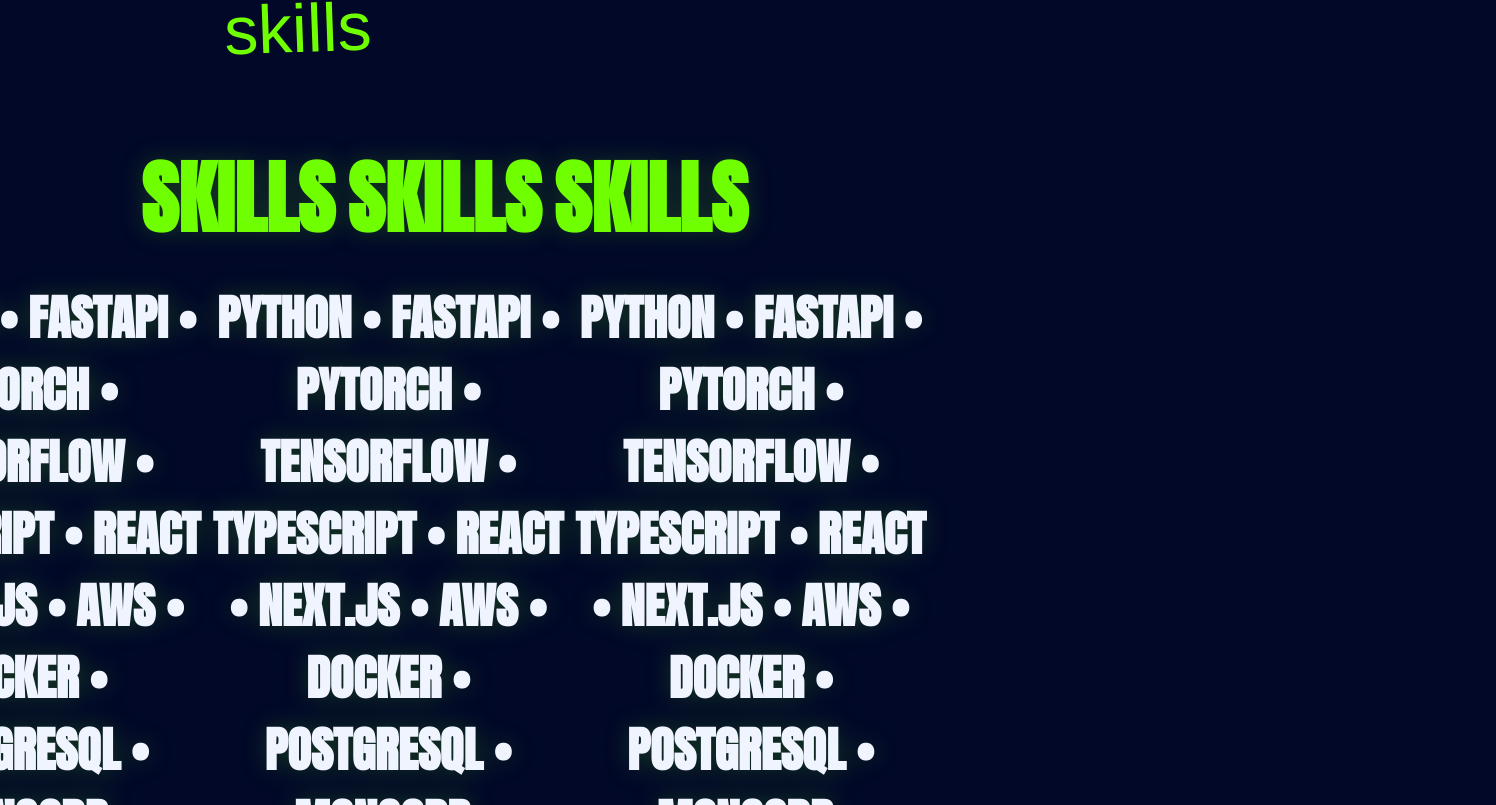
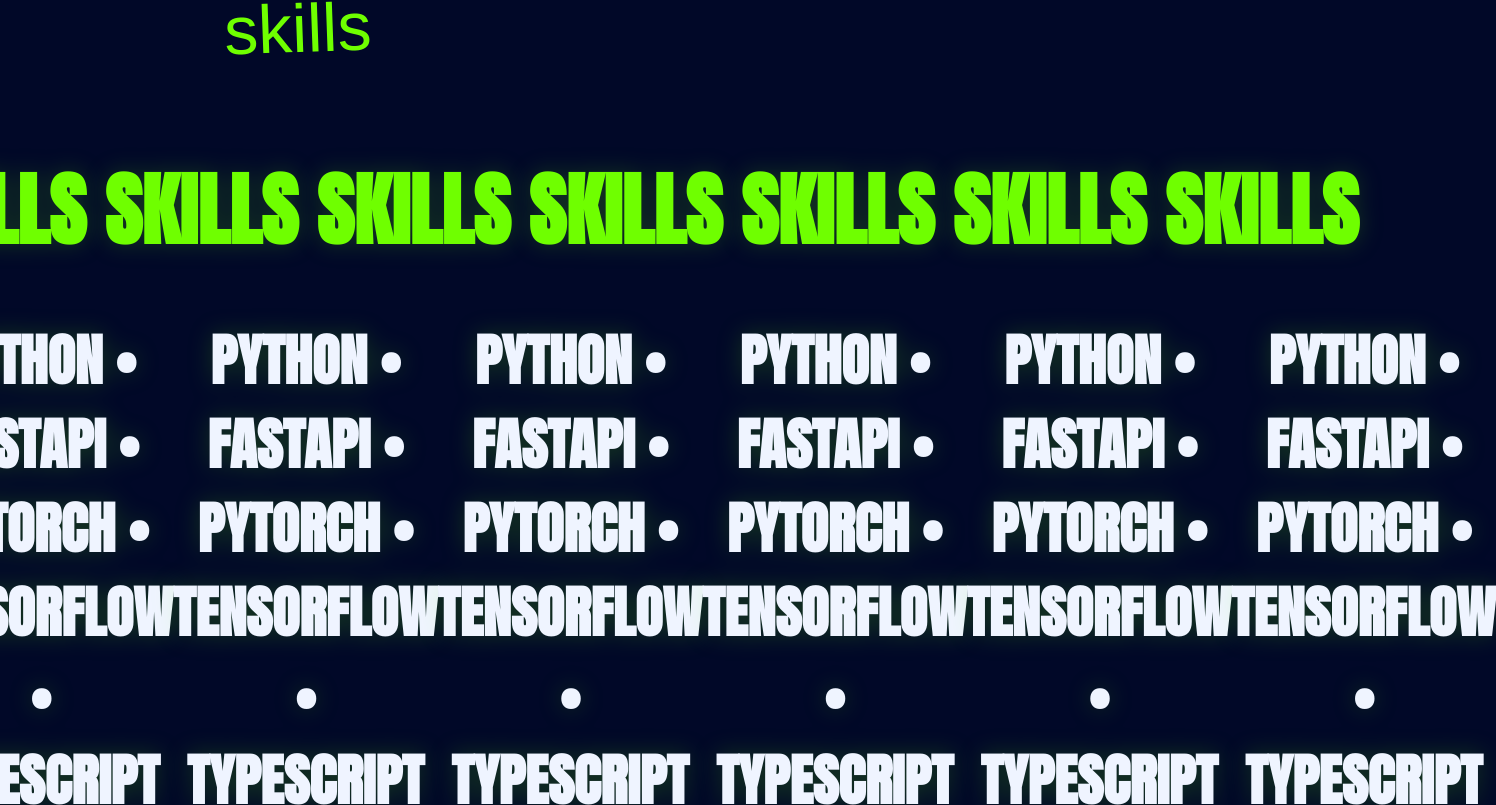
Before and after one commit to Avisav24/AbhinavVats_Portfolio, a Next.js app: page / in a window 1280 px wide. Shown: the part 1795-2600 px from the top of the page, 1496 px wide, since content can reach past the window. Built offline with nearby package versions, Linux system fonts and the light colour scheme; a web font is replaced by a local one.

Commit message:
Update skills scroll with infinite loop effect

```diff
--- a/app/page.tsx
+++ b/app/page.tsx
@@ -438,12 +438,12 @@ export default function Home() {
                     SKILLS
                   </span>,
                 ]}
-                velocity={50}
-                className="font-grotesk font-bold text-[#EFF4FF] text-[28px] md:text-[56px] drop-shadow-[0_0_12px_rgba(111,255,0,0.18)]"
+                velocity={80}
+                className="font-grotesk font-bold text-[#EFF4FF] text-[48px] md:text-[80px] drop-shadow-[0_0_12px_rgba(111,255,0,0.18)]"
                 damping={50}
                 stiffness={380}
-                numCopies={3}
-                parallaxClassName="py-2 md:py-3"
+                numCopies={8}
+                parallaxClassName="py-4 md:py-6"
                 scrollerClassName="flex items-center justify-center text-center"
                 parallaxStyle={{ width: "100%" }}
                 scrollerStyle={{ width: "100%" }}
@@ -452,12 +452,12 @@ export default function Home() {
                 texts={[
                   "Python  •  FastAPI  •  PyTorch  •  TensorFlow  •  TypeScript  •  React  •  Next.js  •  AWS  •  Docker  •  PostgreSQL  •  MongoDB",
                 ]}
-                velocity={50}
-                className="font-grotesk font-bold text-[#EFF4FF] text-[24px] md:text-[48px] drop-shadow-[0_0_12px_rgba(111,255,0,0.18)]"
+                velocity={80}
+                className="font-grotesk font-bold text-[#EFF4FF] text-[32px] md:text-[56px] drop-shadow-[0_0_12px_rgba(111,255,0,0.18)]"
                 damping={50}
                 stiffness={380}
-                numCopies={3}
-                parallaxClassName="py-2 md:py-3"
+                numCopies={8}
+                parallaxClassName="py-4 md:py-6"
                 scrollerClassName="flex items-center justify-center text-center"
                 parallaxStyle={{ width: "100%" }}
                 scrollerStyle={{ width: "100%" }}
```
